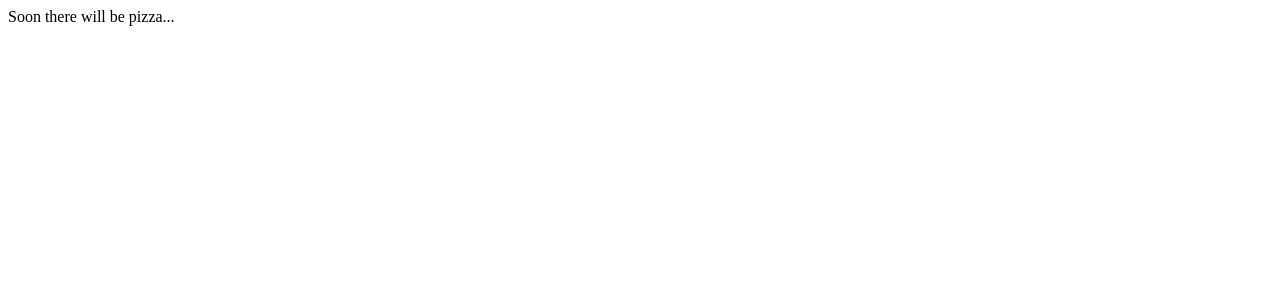
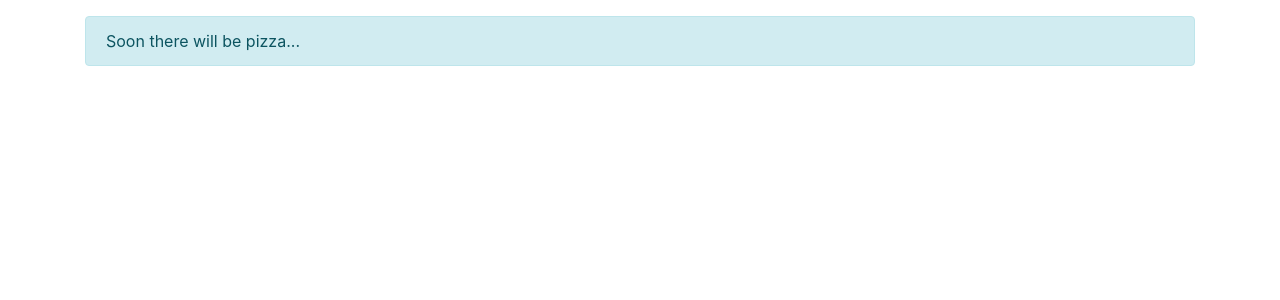
Before and after one commit to polarstoat/pizza-pi, a React (Create React App) app: page / in a window 1280 px wide. Shown: the top 300 px of the page. Built offline with nearby package versions, Linux system fonts and the light colour scheme.

Commit message:
Add react-bootstrap to project

```diff
--- a/package.json
+++ b/package.json
@@ -7,8 +7,10 @@
     "@testing-library/jest-dom": "^4.2.4",
     "@testing-library/react": "^9.5.0",
     "@testing-library/user-event": "^7.2.1",
+    "bootstrap": "^4.4.1",
     "gh-pages": "^2.2.0",
     "react": "^16.13.1",
+    "react-bootstrap": "^1.0.1",
     "react-dom": "^16.13.1",
     "react-scripts": "3.4.1"
   },
--- a/src/App.js
+++ b/src/App.js
@@ -1,8 +1,13 @@
 import React from 'react';
+
+import Container from 'react-bootstrap/Container'
+import Alert from 'react-bootstrap/Alert'
 
 function App() {
   return (
-    <div className="App">Soon there will be pizza...</div>
+    <Container className="my-3">
+      <Alert variant="info">Soon there will be pizza...</Alert>
+    </Container>
   );
 }
 
--- a/src/index.js
+++ b/src/index.js
@@ -1,5 +1,6 @@
 import React from 'react';
 import ReactDOM from 'react-dom';
+import 'bootstrap/dist/css/bootstrap.min.css';
 import App from './App';
 import * as serviceWorker from './serviceWorker';
 
```
Also changed, not shown: 1 other file (tests, documents, lock files or other folders).
